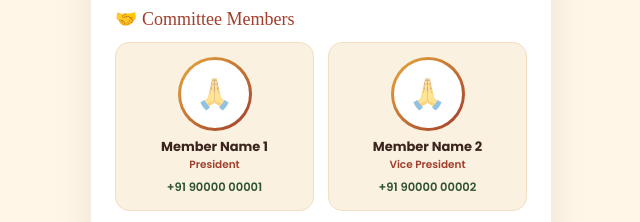
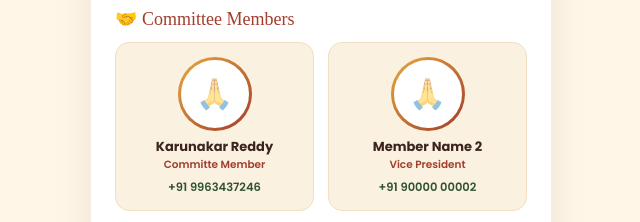
Before and after one commit to suryareddytadipatri/tmc-ganesh-union-app, a website: page public/index.html in a window 1280 px wide. Shown: the part 1600-1822 px from the top of the page, 319-959 px from the left. Drawn offline with Linux system fonts and the light colour scheme; no server answers; a web font is replaced by a local one.

Commit message:
Update index.html

```diff
--- a/public/index.html
+++ b/public/index.html
@@ -512,9 +512,9 @@
             <img src="images/member1.jpg" alt="Member 1" onerror="this.style.display='none'; this.nextElementSibling.style.display='flex';" />
             <span class="placeholder-icon" style="display:none;">🙏</span>
           </div></div>
-          <div class="member-name">Member Name 1</div>
-          <div class="member-role">President</div>
-          <a class="member-phone" href="tel:+919000000001">+91 90000 00001</a>
+          <div class="member-name">Karunakar Reddy</div>
+          <div class="member-role">Committe Member</div>
+          <a class="member-phone" href="tel:+919000000001">+91 9963437246</a>
         </div>
         <div class="member-card">
           <div class="member-photo-wrap"><div class="member-photo-inner">
```
